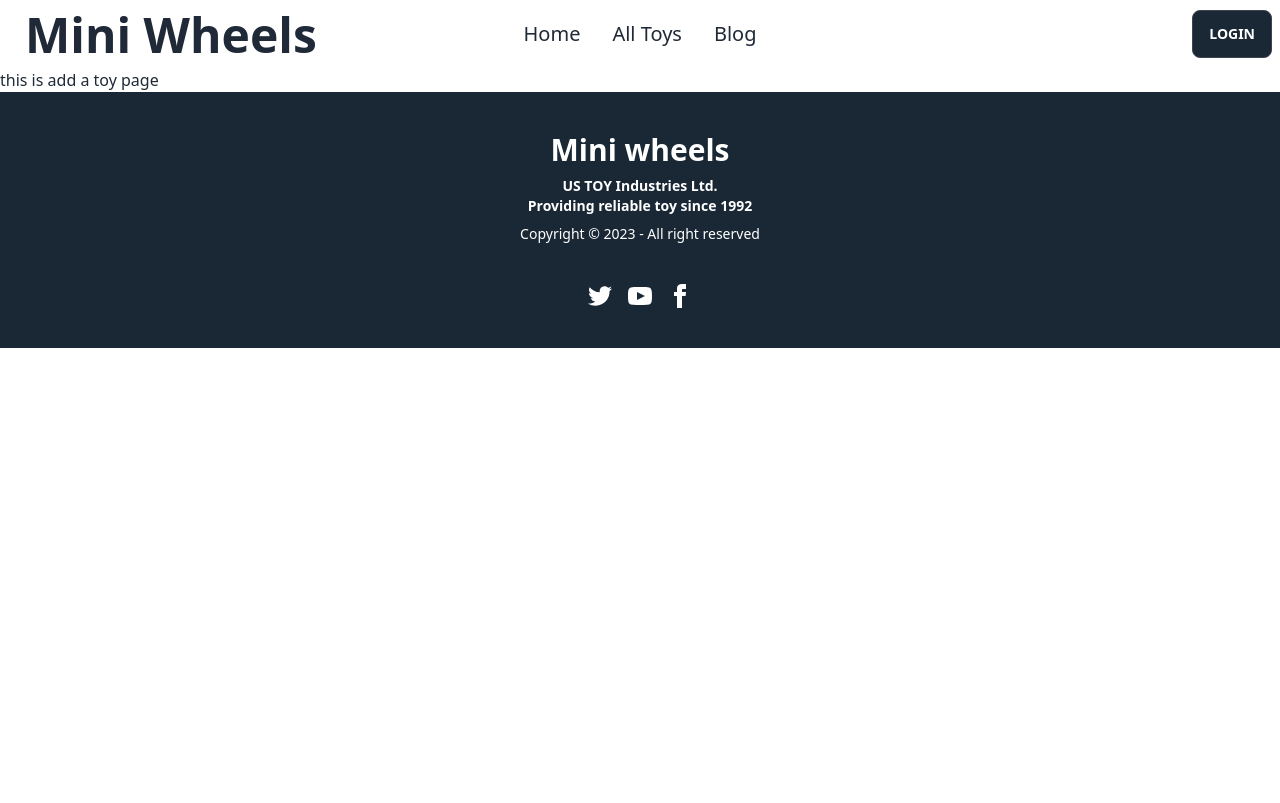
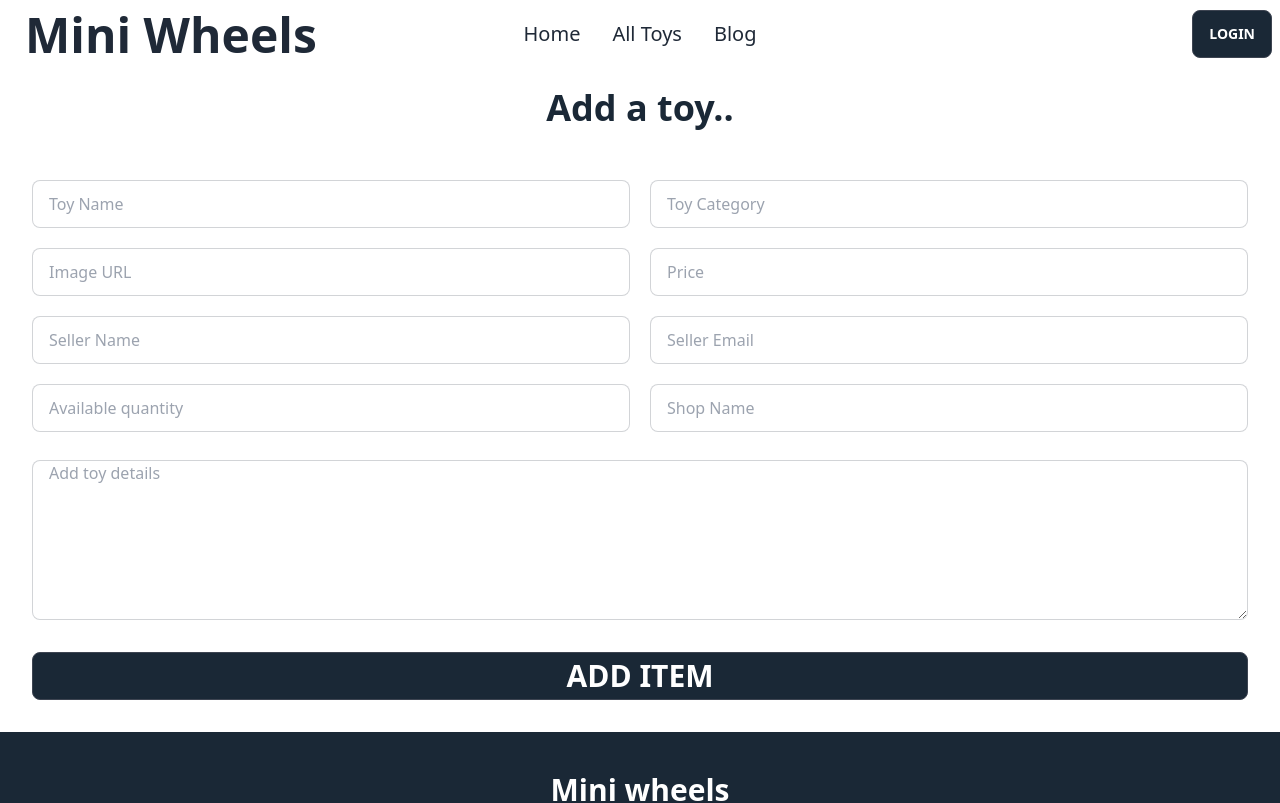
Before and after one commit to itsMDMahmud/mini-wheels-client, a React (Vite) app: page /add in a window 1280 px wide. Shown: the top 803 px of the page. Built offline with nearby package versions, Linux system fonts and the light colour scheme; no server answers.

Commit message:
toy add page done

```diff
--- a/package.json
+++ b/package.json
@@ -18,6 +18,7 @@
     "react": "^18.2.0",
     "react-dom": "^18.2.0",
     "react-icons": "^4.8.0",
+    "react-rating": "^2.0.5",
     "react-router-dom": "^6.11.2",
     "sort-by": "^0.0.2",
     "tw-elements": "^1.0.0-beta2"
--- /dev/null
+++ b/src/Routes/PrivateRoute.jsx
@@ -0,0 +1,24 @@
+import React from 'react';
+import { useContext } from 'react';
+import { AuthContext } from '../AuthProvider/AuthProvider';
+import { Navigate, useLocation } from 'react-router-dom';
+
+const PrivateRoute = ({children}) => {
+    const{user, loading} = useContext(AuthContext);
+    const location = useLocation();
+    // console.log(location);
+
+    // console.log('user in a private route', user);
+    if(loading){
+        return <Spinner animation="border" variant="secondary" />
+    }
+
+
+    if (user) {
+        return children
+    }
+
+    return <Navigate state={{from: location}} to="/login" replace></Navigate>;
+};
+
+export default PrivateRoute;
--- a/src/Routes/Routes.jsx
+++ b/src/Routes/Routes.jsx
@@ -9,6 +9,7 @@ import Blog from "../components/Blog";
 import Login from "../login and register/Login";
 import Register from "../login and register/Register";
 import CarDetails from "../components/CarDetails";
+import PrivateRoute from "./PrivateRoute";
 
 const router = createBrowserRouter([
   {
@@ -34,7 +35,7 @@ const router = createBrowserRouter([
       },
       {
         path: "alltoys/details/:_id",
-        element: <CarDetails></CarDetails>,
+        element: <PrivateRoute><CarDetails></CarDetails></PrivateRoute>,
         loader: ({params}) => fetch(`http://localhost:5000/toylist/${params._id}`)
       },
       {
--- a/src/components/Add_A_Toy.jsx
+++ b/src/components/Add_A_Toy.jsx
@@ -1,10 +1,92 @@
-import React from 'react';
+import React, { useContext } from 'react';
+import { Link } from 'react-router-dom';
+import { AuthContext } from '../AuthProvider/AuthProvider';
 
 const Add_A_Toy = () => {
+
+    const {user} = useContext(AuthContext);
+
+    const handleAddtoy = event => {
+        event.preventDefault();
+        const form = event.target;
+        const toyName = form.toyName.value;
+        const categoryName = form.category.value;
+        const img = form.url.value;
+        const price = form.price.value;
+        const sellerName = user?.displayName;
+        const sellerEmail = user?.email;
+        const quantity = form.quantity.value;
+        const details = form.details.value;
+
+        const addAToy = {
+            toyName,
+            categoryName,
+            sellerName,
+            sellerEmail,
+            img,
+            price,
+            quantity,
+            details,
+        }
+        console.log(addAToy);
+
+        fetch('http://localhost:5000/toylist/', {
+            method: 'post',
+            headers: {
+                'content-type' : 'application/json'
+            },
+            body: JSON.stringify(addAToy)
+        })
+        .then(response => response.json())
+        .then(data => {
+            console.log(data);
+            if (data.insertedId) {
+                alert('added successfully')
+            }
+        })
+      }
+
     return (
         <div>
-            <h2>this is add a toy page</h2>
+        <h2 className='my-5 text-4xl font-semibold text-center text-[#1a2836]' >Add a toy..</h2>
+        <form onSubmit={handleAddtoy} >
+        <div className="card-body">
+          <div className="grid grid-cols-1 lg:grid-cols-2 gap-5">
+          <div className="form-control">
+            <input type="text" defaultValue =''  placeholder="Toy Name" name="toyName" className="input input-bordered" />
+          </div>
+          <div className="form-control">
+            <input type="text" defaultValue ='' required placeholder="Toy Category" name="category" className="input input-bordered" />
+          </div>
+          <div className="form-control">
+            <input type="text" defaultValue ='' required placeholder="Image URL" name="url" className="input input-bordered" />
+          </div>
+          <div className="form-control">
+            <input type="text" defaultValue ='' required placeholder="Price" name="price" className="input input-bordered" />
+          </div>
+          <div className="form-control">
+            <input type="text" defaultValue ={user?.displayName} readOnly placeholder="Seller Name" name="sellerName"  className="input input-bordered" />
+          </div>
+          <div className="form-control">
+          <input type="email" defaultValue = {user?.email} readOnly placeholder="Seller Email" name="sellerEmail" className="input input-bordered"/>
+          </div>
+          <div className="form-control">
+            <input type="text" placeholder="Available quantity" required name="quantity" className="input input-bordered" />
+          </div>
+          <div className="form-control">
+            <input type="text" defaultValue ='' placeholder="Shop Name" name="shopName" className="input input-bordered" />
+          </div>
+          </div>
+          <div className="form-control mt-5">
+          <textarea type="text" placeholder="Add toy details" required name="details" className="input input-bordered md:h-40"/>
+
+          </div>
+          <div className="form-control mt-6">
+            <button className="btn font-bold text-3xl bg-[#1a2836]">Add Item</button>
+          </div>
         </div>
+        </form>
+      </div>
     );
 };
 
--- a/src/components/AllToy.jsx
+++ b/src/components/AllToy.jsx
@@ -3,6 +3,11 @@ import Toylist from "./Toylist";
 
 const AllToy = () => {
   const [alltoys, setAlltoys] = useState([]);
+  const [visible, setVisible] = useState(20);
+
+  const showMoreItems = () => {
+    setVisible((prevValue) => prevValue + 20);
+  }
 
   useEffect(() => {
     fetch("http://localhost:5000/toylist")
@@ -26,13 +31,23 @@ const AllToy = () => {
           </thead>
           <tbody>
                {
-                alltoys.map(alltoy => <Toylist
+                alltoys.slice(0, visible).map(alltoy => <Toylist
                     key={alltoy._id}
                     alltoy={alltoy}
                 ></Toylist>)
                }
           </tbody>
         </table>
+
+            {
+                alltoys.length <= 20 ?
+                <div className=" mb-5 ">
+                <button className="btn hidden mx-auto" onClick={showMoreItems}>See more</button>
+                </div>
+                :
+                <button className="btn " onClick={showMoreItems}>See more</button>
+            }
+
       </div>
     </div>
   );
--- a/src/components/CarDetails.jsx
+++ b/src/components/CarDetails.jsx
@@ -1,4 +1,6 @@
 import React, { useEffect, useState } from 'react';
+import { FaRegStar, FaStar } from 'react-icons/fa';
+import Rating from 'react-rating';
 import { useLoaderData, useParams } from 'react-router-dom';
 
 const CarDetails = () => {
@@ -19,14 +21,17 @@ const CarDetails = () => {
         <img src={img} className=' rounded-3xl ' />
     </div>
     <div className=' lg:w-1/2'>
-      <h1 className="text-4xl font-bold mb-5">{toyName}</h1>
-      <h2  className="text-xl font-bold mb-3">{categoryName}</h2>
-      <h2  className="text-xl mb-3">{rating}</h2>
+      <h1 className="text-5xl font-bold mb-5">{toyName}</h1>
+      <h2  className="text-xl font-bold mb-3"> <small>Category: </small>{categoryName}</h2>
+      <h2  className="text-xl mb-3">
+                        {rating} <Rating placeholderRating={rating}
+              emptySymbol={<FaRegStar/>} readonly placeholderSymbol={<FaStar/>}  fullSymbol={<FaStar/>}/>
+                        </h2>
       <h2  className="text-xl mb-3 font-bold">$ {price}</h2>
       <h2  className="text-xl mb-3">{sellerName}</h2>
       <h2  className="text-xl mb-3">{sellerEmail}</h2>
 
-      <p className="py-6">Provident cupiditate voluptatem et in. Quaerat fugiat ut assumenda excepturi exercitationem quasi. In deleniti eaque aut repudiandae et a id nisi.</p>
+      <p className="py-6 text-xl">Provident cupiditate voluptatem et in. Quaerat fugiat ut assumenda excepturi exercitationem quasi. In deleniti eaque aut repudiandae et a id nisi.</p>
       {/* <button className="btn btn-outline btn-primary">boy now</button> */}
     </div>
   </div>
--- a/src/components/Toylist.jsx
+++ b/src/components/Toylist.jsx
@@ -1,5 +1,6 @@
 import React from 'react';
-import { FaBeer, FaStar } from 'react-icons/fa';
+import { FaBeer, FaRegStar, FaStar } from 'react-icons/fa';
+import Rating from 'react-rating';
 import { Link } from 'react-router-dom';
 
 const Toylist = ({alltoy}) => {
@@ -20,10 +21,13 @@ const Toylist = ({alltoy}) => {
                     </td>
                     <th>
                         <div className='text-3xl mb-3'>{toyName}</div>
-                        <div className='text-xl'>{categoryName}</div> </th>
+                        <div className='text-xl'><small>Category:</small> {categoryName}</div> </th>
                     <td className='text-center'>
                         <div className='text-2xl mb-3'>$ {price}</div>
-                        <div className='text-xl inline-flex gap-2'> {rating} <FaStar/></div>
+                        <div className='text-xl inline-flex gap-2'>
+                        {rating} <Rating placeholderRating={rating}
+              emptySymbol={<FaRegStar/>} readonly placeholderSymbol={<FaStar/>}  fullSymbol={<FaStar/>}/>
+                        </div>
                     </td>
                     <td>
                         <div className='text-2xl mb-3'>{sellerName}</div>
```
Also changed, not shown: 1 other file (tests, documents, lock files or other folders).
